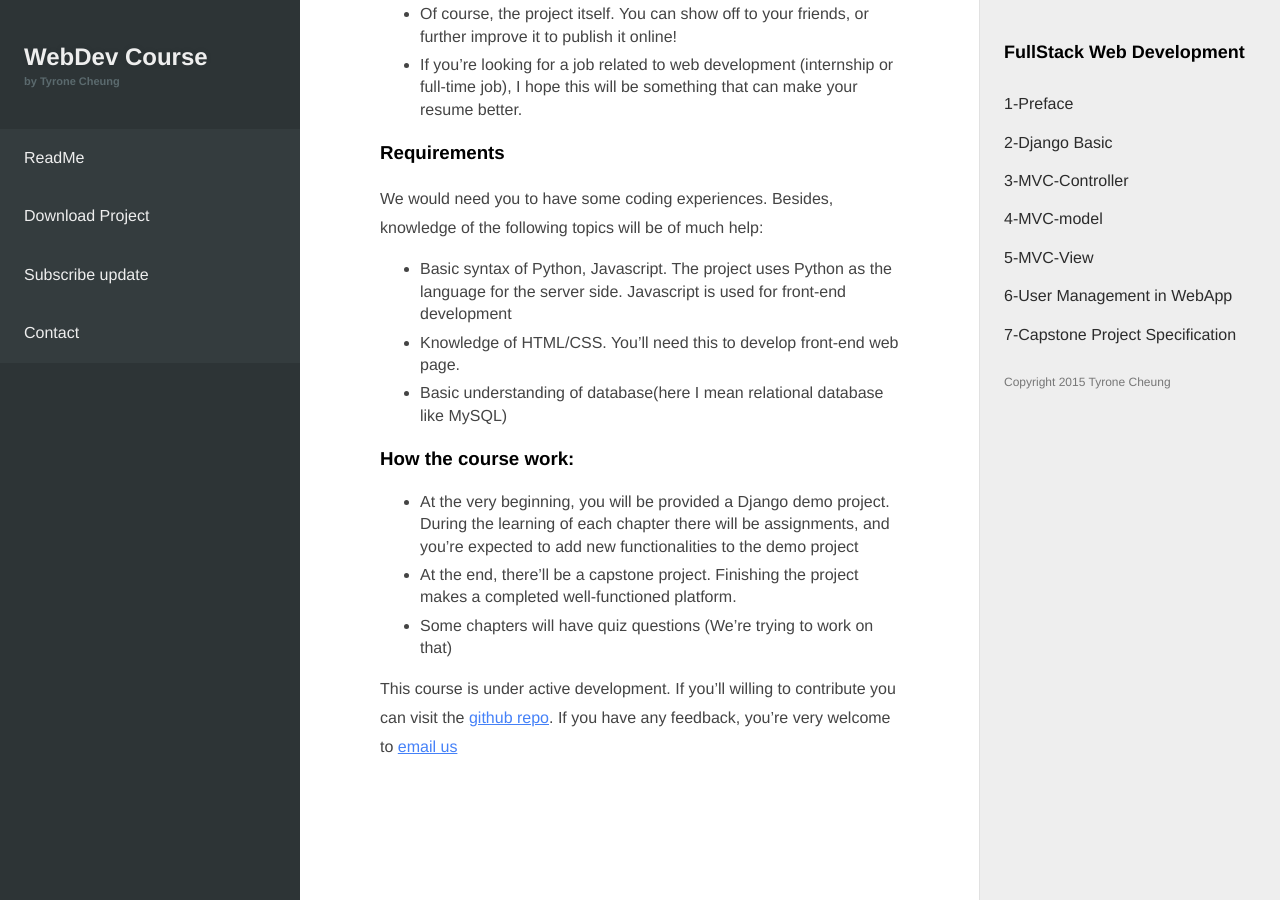
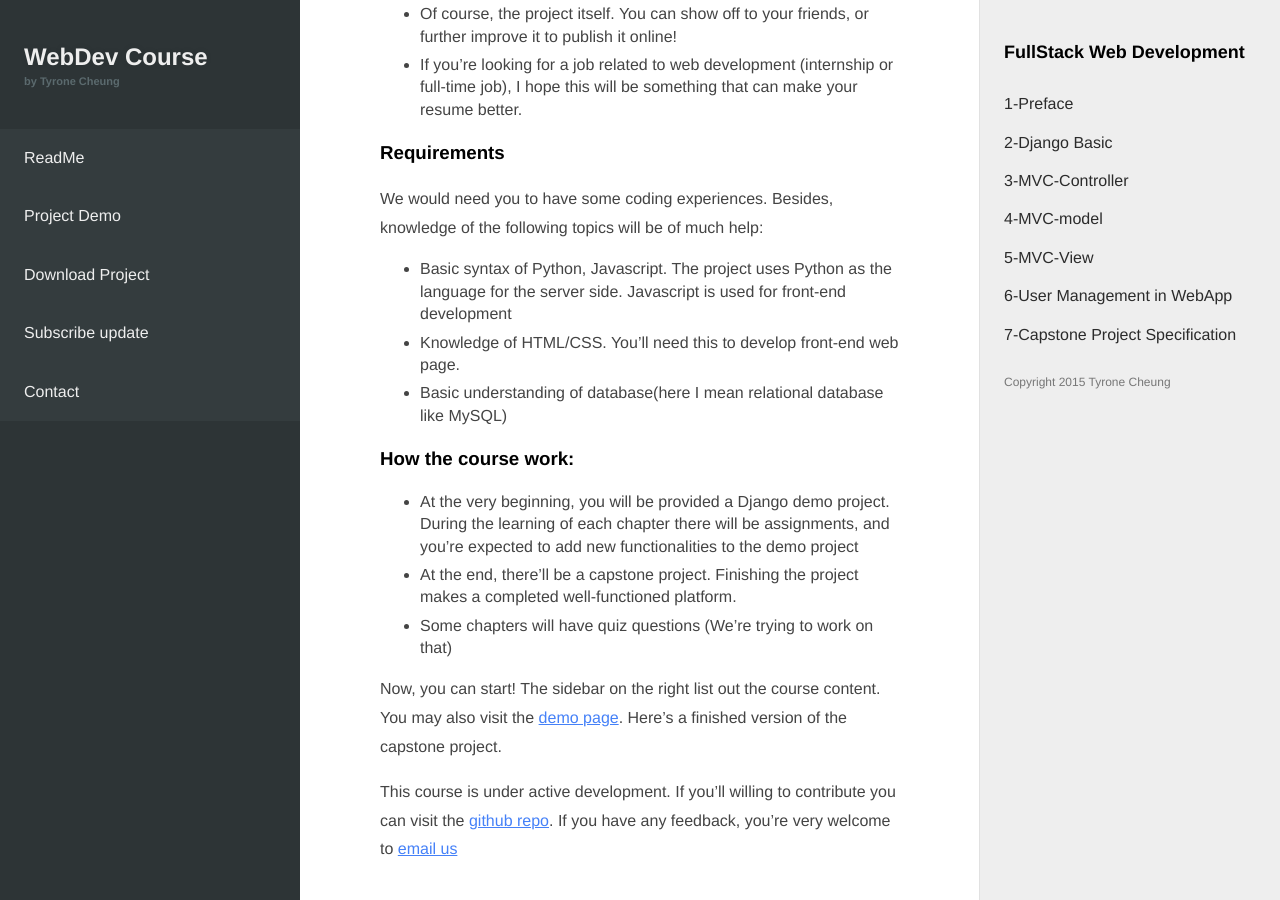
Before and after one commit to WebCoursify/webcoursify.github.io, a Jekyll site: the page built from About.md, in a window 1280 px wide and 900 px high, scrolled down 632 px. Built offline with Jekyll 4.4.1, drawn with Linux system fonts in a browser that asks for light colours; nearby versions of some CDN libraries; a script that is not in the unit is left out; comment, search, counter and statistics services are not loaded.

Commit message:
add demo

```diff
--- a/About.md
+++ b/About.md
@@ -34,5 +34,6 @@ We would need you to have some coding experiences. Besides, knowledge of the fol
 *   At the end, there'll be a capstone project. Finishing the project makes a completed well-functioned platform.
 *   Some chapters will have quiz questions (We're trying to work on that)
 
+Now, you can start! The sidebar on the right list out the course content. You may also visit the [demo page](http://webdemo.zhangty.me/). Here's a finished version of the capstone project.
 
 This course is under active development. If you'll willing to contribute you can visit the [github repo](https://github.com/WebCoursify/webcoursify.github.io). If you have any feedback, you're very welcome to [email us](mailto:{{site.email}})
--- a/_data/nav.yml
+++ b/_data/nav.yml
@@ -1,6 +1,9 @@
 
 - url: /about
   name: ReadMe
+
+- url: http://webdemo.zhangty.me/
+  name: Project Demo
 
 - url: /project_code
   name: Download Project
```
